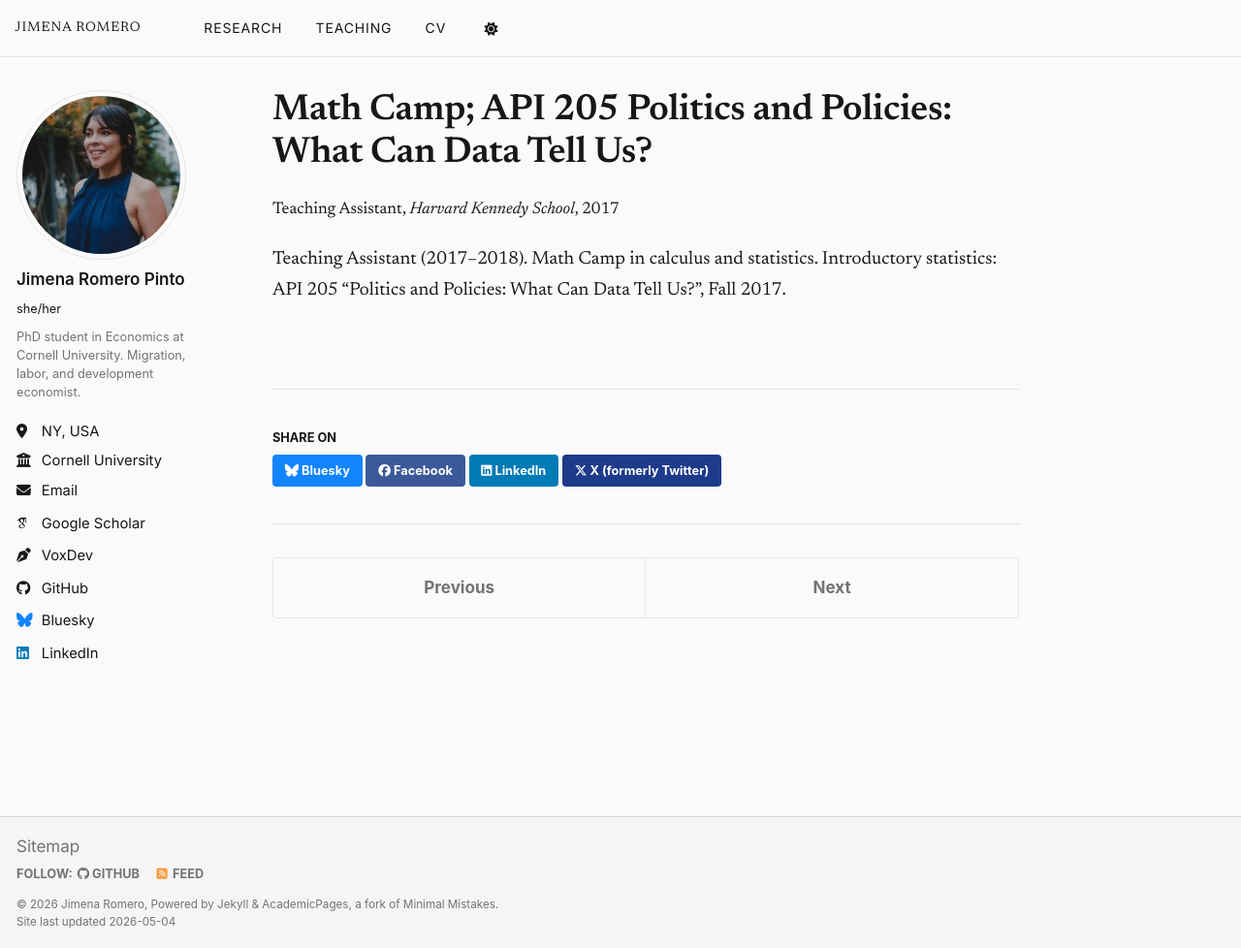
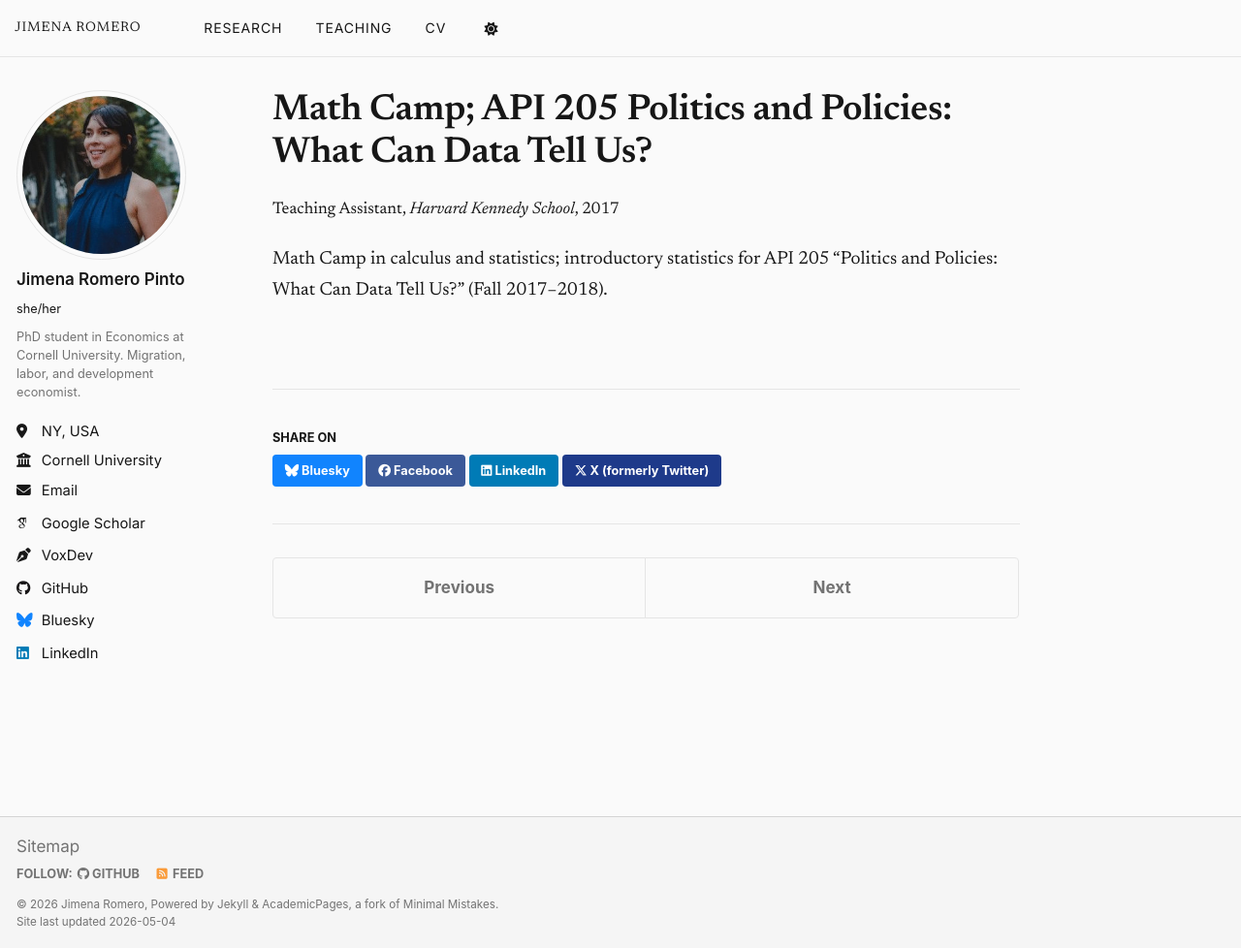
Before and after one commit to jimenarp/jimenarp.github.io, a Jekyll site: the page built from _teaching/2017-fall-hks-ta.md, in a window 1280 px wide and 978 px high. Shown: the whole window at 97% size. Built offline with Jekyll 4.4.1, drawn with Linux system fonts in a browser that asks for light colours; some web fonts are replaced.

Commit message:
Update teaching

```diff
--- a/_teaching/2017-fall-hks-ta.md
+++ b/_teaching/2017-fall-hks-ta.md
@@ -8,4 +8,4 @@ date: 2017-09-01
 location: "Cambridge, MA, USA"
 ---
 
-Teaching Assistant (2017–2018). Math Camp in calculus and statistics. Introductory statistics: API 205 "Politics and Policies: What Can Data Tell Us?", Fall 2017.
+Math Camp in calculus and statistics; introductory statistics for API 205 "Politics and Policies: What Can Data Tell Us?" (Fall 2017–2018).
```
Also changed, not shown: _teaching/2010-upacifico-ta.md (+0 -2 lines), _teaching/2022-stockholm-ta.md (+1 -1 lines), _teaching/2024-summer-hks-instructor.md (+1 -1 lines).
